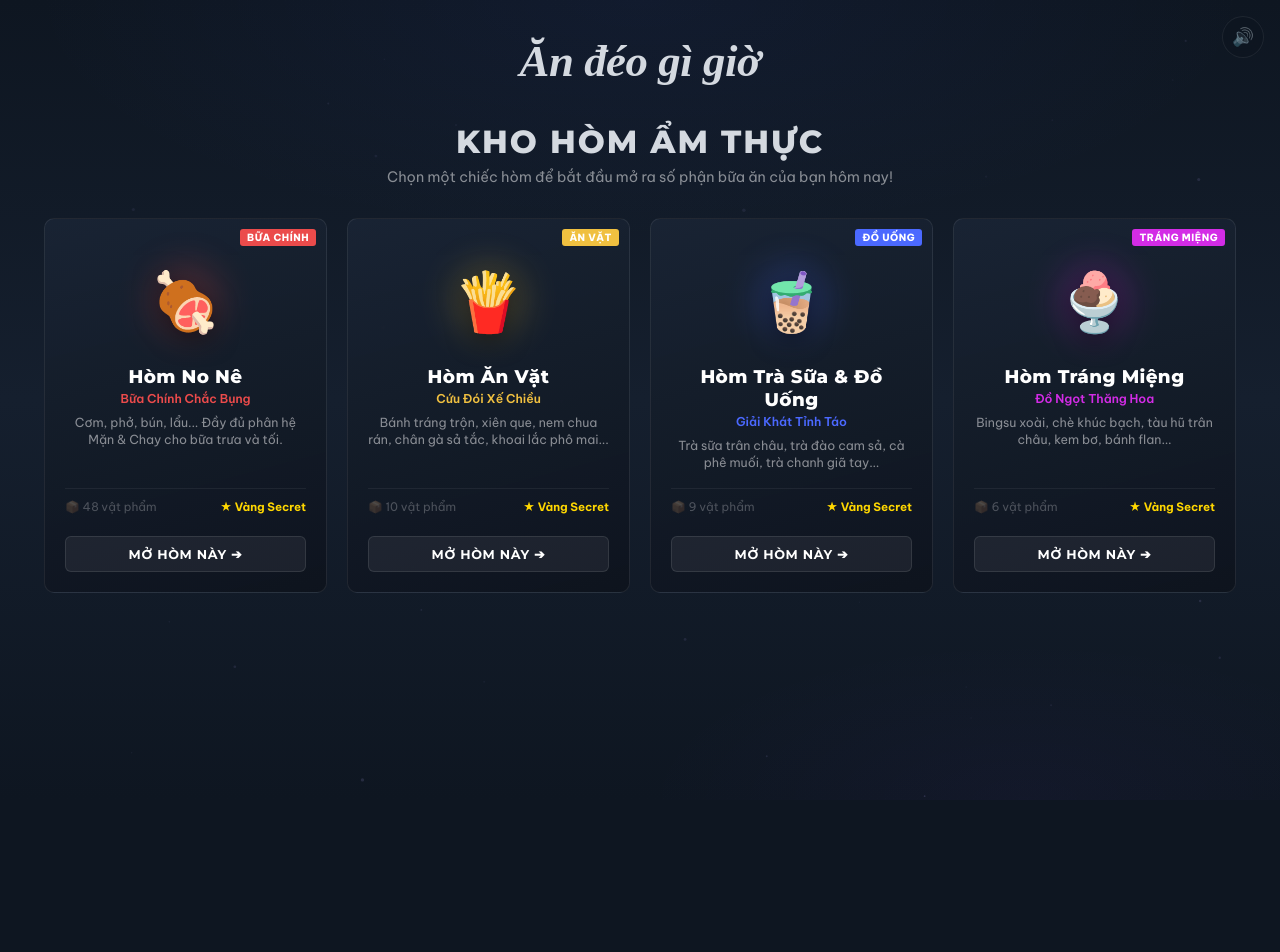
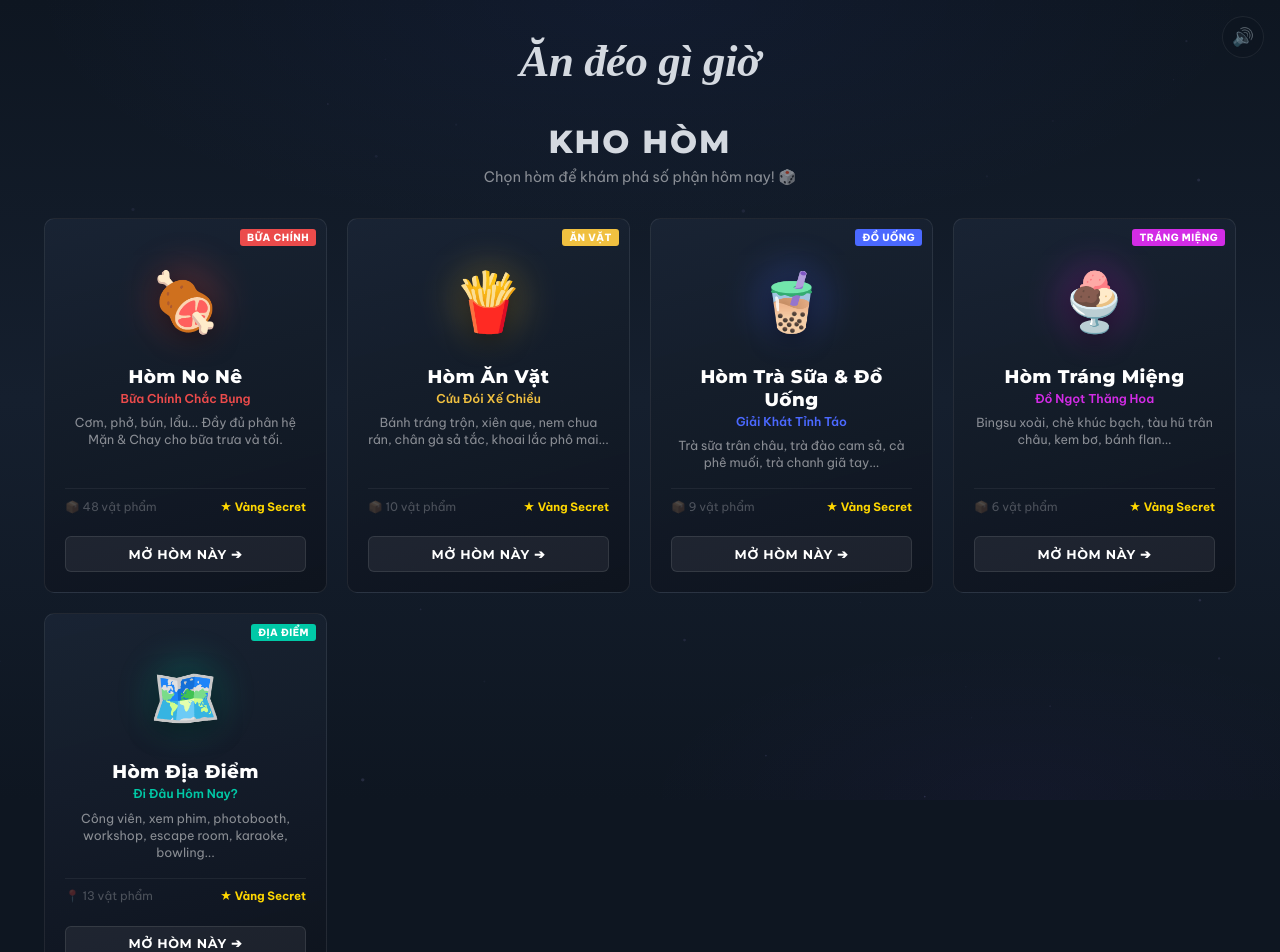
Before and after one commit to 2imBenne/FoodPicker-AnDeoGiGio, a React (Vite) app: page / in a window 1280 px wide. Shown: the top 952 px of the page. Before the commit the page ends 800 px from the top, so only its background shows below. Built offline with nearby package versions, Linux system fonts and the light colour scheme; no server answers; a web font is replaced by a local one.

Commit message:
feat: Add Places Case - Hom Dia Diem with 13 locations + 2 Secret Gold

```diff
--- a/src/App.jsx
+++ b/src/App.jsx
@@ -6,6 +6,7 @@ import {
   SNACK_FOODS,
   DRINK_FOODS,
   DESSERT_FOODS,
+  PLACES_DATA,
 } from './data/foods';
 import { soundEngine } from './utils/sound';
 import CaseSelector from './components/CaseSelector';
@@ -48,11 +49,12 @@ export default function App() {
     return CASES_CONFIG.find(c => c.id === selectedCaseId) || CASES_CONFIG[0];
   }, [selectedCaseId]);
 
-  // Lấy danh sách món ăn cho Case đang mở
+  // Lấy danh sách vật phẩm (món ăn hoặc địa điểm) cho Case đang mở
   const foods = useMemo(() => {
     if (selectedCaseId === 'snacks') return SNACK_FOODS;
     if (selectedCaseId === 'drinks') return DRINK_FOODS;
     if (selectedCaseId === 'desserts') return DESSERT_FOODS;
+    if (selectedCaseId === 'places') return PLACES_DATA;
     return isVeg ? VEG_FOODS : MEAT_FOODS;
   }, [selectedCaseId, isVeg]);
 
--- a/src/components/CaseSelector.jsx
+++ b/src/components/CaseSelector.jsx
@@ -1,4 +1,4 @@
-import { CASES_CONFIG, MEAT_FOODS, VEG_FOODS, SNACK_FOODS, DRINK_FOODS, DESSERT_FOODS } from '../data/foods';
+import { CASES_CONFIG, MEAT_FOODS, VEG_FOODS, SNACK_FOODS, DRINK_FOODS, DESSERT_FOODS, PLACES_DATA } from '../data/foods';
 
 /**
  * CaseSelector — Màn hình Kho Hòm CS2 (Case Armory)
@@ -11,6 +11,7 @@ export default function CaseSelector({ onSelectCase }) {
       case 'snacks': return SNACK_FOODS.length;
       case 'drinks': return DRINK_FOODS.length;
       case 'desserts': return DESSERT_FOODS.length;
+      case 'places': return PLACES_DATA.length;
       default: return 0;
     }
   };
@@ -18,9 +19,9 @@ export default function CaseSelector({ onSelectCase }) {
   return (
     <section className="case-selector">
       <div className="case-selector__header">
-        <h2 className="case-selector__title">KHO HÒM ẨM THỰC</h2>
+        <h2 className="case-selector__title">KHO HÒM</h2>
         <p className="case-selector__subtitle">
-          Chọn một chiếc hòm để bắt đầu mở ra số phận bữa ăn của bạn hôm nay!
+          Chọn hòm để khám phá số phận hôm nay! 🎲
         </p>
       </div>
 
@@ -51,7 +52,7 @@ export default function CaseSelector({ onSelectCase }) {
 
               <div className="case-card__footer">
                 <span className="case-card__count">
-                  📦 {count} vật phẩm
+                  {c.id === 'places' ? '📍' : '📦'} {count} vật phẩm
                 </span>
                 <span className="case-card__gold-tag">
                   ★ Vàng Secret
--- a/src/components/ItemGallery.jsx
+++ b/src/components/ItemGallery.jsx
@@ -1,37 +1,52 @@
 import { RARITY_COLORS, formatPrice } from '../data/foods';
 
 /**
- * ItemGallery — "Vật phẩm trong hòm"
- * Hiển thị dạng lưới (Grid) 10 cột chuẩn CS2 như hình ảnh yêu cầu
+ * ItemGallery — Lưới vật phẩm trong hòm (CS2 Grid)
+ * Hỗ trợ cả Food và Place items
  */
 export default function ItemGallery({ foods }) {
+  const isPlaceCase = foods.length > 0 && !!foods[0].isPlace;
+  const galleryTitle = isPlaceCase ? 'Địa điểm trong hòm' : 'Vật phẩm trong hòm';
+  const goldCardName = isPlaceCase ? '★ Bí Ẩn Secret' : '★ Món Siêu Hiếm';
+  const goldCardSub = isPlaceCase ? '★ Vàng Secret' : '★ Vàng Secret';
+
   return (
     <section className="gallery">
       <div className="gallery__header">
-        <h3 className="gallery__title">Vật phẩm trong hòm</h3>
+        <h3 className="gallery__title">{galleryTitle}</h3>
       </div>
 
       <div className="gallery__grid">
         {foods.map((item, i) => {
           const rarityColor = RARITY_COLORS[item.rarity] || RARITY_COLORS.blue;
+          const priceDisplay = item.price === 0
+            ? 'Miễn phí'
+            : `~${formatPrice(item.price)}`;
+          const titleAttr = item.price === 0
+            ? `${item.name} — Miễn phí`
+            : `${item.name} — ~${formatPrice(item.price)}`;
           return (
             <div
               className="gallery__card"
               key={`${item.name}-${i}`}
-              title={`${item.name} — ~${formatPrice(item.price)}`}
+              title={titleAttr}
             >
               <div className="gallery__card-img-wrap">
+                {item.vibe && isPlaceCase ? (
+                  <span className="gallery__card-vibe">{item.vibe}</span>
+                ) : (
                   <img
                     src={item.image}
                     alt={item.name}
                     className="gallery__card-img"
                     loading="lazy"
                   />
+                )}
               </div>
 
               <div className="gallery__card-info">
                 <span className="gallery__card-name">{item.name}</span>
-                <span className="gallery__card-price">~{formatPrice(item.price)}</span>
+                <span className="gallery__card-price">{priceDisplay}</span>
               </div>
 
               <div
@@ -42,18 +57,18 @@ export default function ItemGallery({ foods }) {
           );
         })}
 
-        {/* Thẻ Vàng Secret đặc trưng trong hòm CS2 */}
+        {/* Thẻ Vàng Secret đặc trưng */}
         <div
           className="gallery__card gallery__card--gold"
-          title="★ Món Siêu Hiếm (Vàng Secret) ★"
+          title={`★ ${isPlaceCase ? 'Địa Điểm Bí Ẩn (Vàng Secret)' : 'Món Siêu Hiếm (Vàng Secret)'} ★`}
         >
           <div className="gallery__card-img-wrap gallery__card-img-wrap--gold">
-            <span className="gallery__gold-crown">👑</span>
+            <span className="gallery__gold-crown">{isPlaceCase ? '🗺️' : '👑'}</span>
           </div>
 
           <div className="gallery__card-info">
-            <span className="gallery__card-name gallery__card-name--gold">★ Món Siêu Hiếm</span>
-            <span className="gallery__card-price gallery__card-price--gold">★ Vàng Secret</span>
+            <span className="gallery__card-name gallery__card-name--gold">{goldCardName}</span>
+            <span className="gallery__card-price gallery__card-price--gold">{goldCardSub}</span>
           </div>
 
           <div
--- a/src/components/ResultModal.jsx
+++ b/src/components/ResultModal.jsx
@@ -3,23 +3,36 @@ import { RARITY_COLORS, formatPrice } from '../data/foods';
 /**
  * Result Modal — Hiển thị sau khi quay xong
  * Hỗ trợ phong cách VÀNG SECRET đặc biệt như mở ra Dao/Găng trong CS2
+ * Tự động phát hiện isPlace để hiển thị đúng label cho địa điểm vs món ăn
  */
 export default function ResultModal({ item, onContinue, onFindRestaurant, userCoords = null }) {
   const isGold = item.isSpecialGold || item.rarity === 'gold';
+  const isPlace = !!item.isPlace;
   const rarityColor = RARITY_COLORS[item.rarity] || (isGold ? '#f0c040' : RARITY_COLORS.blue);
 
-  // Tạo URL Google Maps ưu tiên quán gần nhất kết hợp toạ độ GPS chính xác
+  // Tạo URL Google Maps: địa điểm không cần prefix "quán", dùng trực tiếp search term
   const cleanName = item.search || item.name.replace(/[★*]/g, '').trim();
-  const queryStr = encodeURIComponent(`quán ${cleanName} gần nhất`);
+  const queryStr = isPlace
+    ? encodeURIComponent(`${cleanName} gần đây`)
+    : encodeURIComponent(`quán ${cleanName} gần nhất`);
 
   let mapsUrl;
   if (userCoords?.lat && userCoords?.lng) {
-    // Nếu có toạ độ GPS: đưa tâm bản đồ trực tiếp vào toạ độ người dùng để Maps ưu tiên quán sát cạnh
     mapsUrl = `https://www.google.com/maps/search/${queryStr}/@${userCoords.lat},${userCoords.lng},15z`;
   } else {
-    // Dự phòng khi chưa cấp quyền vị trí
     mapsUrl = `https://www.google.com/maps/search/?api=1&query=${queryStr}`;
   }
+
+  // Labels phân biệt food vs place
+  const itemLabel = isPlace ? 'ĐỊA ĐIỂM GỢI Ý' : 'VẬT PHẨM MỚI';
+  const goldLabel = isPlace ? '🗺️ BẠN ĐÃ MỞ TRÚNG ĐỊA ĐIỂM BÍ ẨN! 🗺️' : '👑 BẠN ĐÃ MỞ TRÚNG VÀNG SECRET! 👑';
+  const priceLabel = isPlace ? 'Chi phí tham khảo' : 'Giá tham khảo';
+  const findBtnText = isPlace
+    ? (isGold ? 'TÌM ĐỊA ĐIỂM BÍ ẨN ↗' : 'TÌM ĐỊA ĐIỂM TRÊN MAPS ↗')
+    : (isGold ? 'TÌM QUÁN GẦN NHẤT (VIP) ↗' : 'TÌM QUÁN GẦN NHẤT ↗');
+  const mapsHint = isPlace
+    ? '📍 Bản đồ đã khoanh vùng địa điểm gần bạn nhất. Đi nào!'
+    : '📍 Bản đồ đã khoanh vùng toạ độ gần bạn nhất. Bấm "Sắp xếp theo" trên Google Maps nếu muốn lọc chuẩn từng mét!';
 
   return (
     <div className={`result-overlay ${isGold ? 'result-overlay--gold' : ''}`} onClick={onContinue}>
@@ -31,11 +44,13 @@ export default function ResultModal({ item, onContinue, onFindRestaurant, userCo
           <div className="result-modal__gold-header">
             <span className="result-modal__gold-badge">★ EXCEEDINGLY RARE SPECIAL ITEM ★</span>
             <p className="result-modal__label result-modal__label--gold">
-              👑 BẠN ĐÃ MỞ TRÚNG VÀNG SECRET! 👑
+              {goldLabel}
             </p>
           </div>
         ) : (
-          <p className="result-modal__label">VẬT PHẨM MỚI</p>
+          <p className="result-modal__label">
+            {item.vibe ? `${item.vibe} ${itemLabel}` : itemLabel}
+          </p>
         )}
 
         <h2 className={`result-modal__name ${isGold ? 'result-modal__name--gold' : ''}`}>
@@ -44,12 +59,14 @@ export default function ResultModal({ item, onContinue, onFindRestaurant, userCo
 
         <p className={`result-modal__price ${isGold ? 'result-modal__price--gold' : ''}`}>
           {isGold && <span className="gold-icon-star">★ </span>}
-          Giá tham khảo · ~{formatPrice(item.price)} / người
+          {item.price === 0
+            ? `${priceLabel} · Miễn phí! 🎉`
+            : `${priceLabel} · ~${formatPrice(item.price)} / người`}
         </p>
 
         {isGold && item.quote && (
           <div className="result-modal__gold-quote">
-            <span className="quote-tag">⚠️ CẢNH BÁO VÍ TIỀN:</span>
+            <span className="quote-tag">{isPlace ? '🗺️ THÁM TỬ ĐỊA ĐIỂM:' : '⚠️ CẢNH BÁO VÍ TIỀN:'}</span>
             <p className="quote-text">"{item.quote}"</p>
           </div>
         )}
@@ -76,12 +93,12 @@ export default function ResultModal({ item, onContinue, onFindRestaurant, userCo
             href={mapsUrl}
             target="_blank"
             rel="noopener noreferrer"
-            className={`result-modal__find-btn ${isGold ? 'result-modal__find-btn--gold' : ''}`}
+            className={`result-modal__find-btn ${isGold ? 'result-modal__find-btn--gold' : ''} ${isPlace ? 'result-modal__find-btn--place' : ''}`}
             onClick={(e) => {
               if (onFindRestaurant) onFindRestaurant(e);
             }}
           >
-            {isGold ? 'TÌM QUÁN GẦN NHẤT (VIP) ↗' : 'TÌM QUÁN GẦN NHẤT ↗'}
+            {findBtnText}
           </a>
           <button className="result-modal__continue-btn" onClick={onContinue}>
             TIẾP TỤC
@@ -89,7 +106,7 @@ export default function ResultModal({ item, onContinue, onFindRestaurant, userCo
         </div>
 
         <p className="result-modal__maps-hint">
-          📍 Bản đồ đã khoanh vùng toạ độ gần bạn nhất. Bấm <b>"Sắp xếp theo"</b> trên Google Maps nếu muốn lọc chuẩn từng mét!
+          {mapsHint}
         </p>
       </div>
     </div>
--- a/src/data/foods.js
+++ b/src/data/foods.js
@@ -1,13 +1,15 @@
 /**
- * Food data với image URL từ Unsplash/Pexels (free to use, CDN-backed)
+ * Food & Places data với image URL từ Unsplash/Pexels (free to use, CDN-backed)
  *
  * Mỗi item có:
- * - name: Tên món
+ * - name: Tên món / địa điểm
  * - image: URL ảnh chất lượng cao
- * - price: Giá tham khảo (VNĐ)
+ * - price: Giá / chi phí tham khảo (VNĐ)
  * - search: Từ khóa tìm trên Google Maps
- * - rarity: Màu thanh rarity CS2 (red, blue, purple, pink, gold)
- * - isVeg: true nếu là món chay
+ * - rarity: Màu thanh rarity CS2 (gray, blue, purple, pink, red, gold)
+ * - isVeg: true nếu là món chay (chỉ dùng cho food)
+ * - isPlace: true nếu là địa điểm (dùng để phân biệt trong ResultModal)
+ * - vibe: emoji icon đặc trưng của địa điểm
  */
 
 // Rarity colors giống CS2:
@@ -754,7 +756,161 @@ export const SECRET_GOLD_DESSERTS = [
   },
 ];
 
-/** Danh mục các Hòm trong CS2 Food Picker */
+/**
+ * PLACES_DATA — Địa điểm đi chơi / hẹn hò Gen Z
+ * isPlace: true để ResultModal hiển thị "Tìm Địa Điểm" thay vì "Tìm Quán"
+ */
+export const PLACES_DATA = [
+  {
+    isPlace: true,
+    name: 'Công Viên',
+    image: 'https://images.unsplash.com/photo-1588714477688-cf28a50e94f7?w=400&h=400&fit=crop&auto=format',
+    price: 0,
+    search: 'công viên',
+    rarity: 'gray',
+    vibe: '🌿',
+  },
+  {
+    isPlace: true,
+    name: 'Cà Phê Chill',
+    image: 'https://images.unsplash.com/photo-1501339847302-ac426a4a7cbb?w=400&h=400&fit=crop&auto=format',
+    price: 55000,
+    search: 'quán cà phê view đẹp',
+    rarity: 'gray',
+    vibe: '☕',
+  },
+  {
+    isPlace: true,
+    name: 'Xem Phim Rạp',
+    image: 'https://images.unsplash.com/photo-1489599849927-2ee91cede3ba?w=400&h=400&fit=crop&auto=format',
+    price: 120000,
+    search: 'rạp chiếu phim',
+    rarity: 'blue',
+    vibe: '🎬',
+  },
+  {
+    isPlace: true,
+    name: 'Trung Tâm Thương Mại',
+    image: 'https://images.unsplash.com/photo-1555529669-e69e7aa0ba9a?w=400&h=400&fit=crop&auto=format',
+    price: 0,
+    search: 'trung tâm thương mại',
+    rarity: 'blue',
+    vibe: '🛍️',
+  },
+  {
+    isPlace: true,
+    name: 'Photobooth',
+    image: 'https://images.unsplash.com/photo-1631729371254-42c2892f0e6e?w=400&h=400&fit=crop&auto=format',
+    price: 50000,
+    search: 'photobooth',
+    rarity: 'blue',
+    vibe: '📸',
+  },
+  {
+    isPlace: true,
+    name: 'Thư Viện / Đọc Sách',
+    image: 'https://images.unsplash.com/photo-1521587760476-6c12a4b040da?w=400&h=400&fit=crop&auto=format',
+    price: 0,
+    search: 'thư viện',
+    rarity: 'blue',
+    vibe: '📚',
+  },
+  {
+    isPlace: true,
+    name: 'Workshop Thủ Công',
+    image: 'https://images.unsplash.com/photo-1556909114-f6e7ad7d3136?w=400&h=400&fit=crop&auto=format',
+    price: 250000,
+    search: 'workshop làm đồ thủ công',
+    rarity: 'purple',
+    vibe: '🎨',
+  },
+  {
+    isPlace: true,
+    name: 'Tô Tượng / Sơn Đất Nung',
+    image: 'https://images.unsplash.com/photo-1565193566173-7a0ee3dbe261?w=400&h=400&fit=crop&auto=format',
+    price: 200000,
+    search: 'tô tượng sơn đất nung',
+    rarity: 'purple',
+    vibe: '🏺',
+  },
+  {
+    isPlace: true,
+    name: 'Escape Room',
+    image: 'https://images.unsplash.com/photo-1588421357574-87938a86fa28?w=400&h=400&fit=crop&auto=format',
+    price: 280000,
+    search: 'escape room',
+    rarity: 'purple',
+    vibe: '🔐',
+  },
+  {
+    isPlace: true,
+    name: 'Karaoke',
+    image: 'https://images.unsplash.com/photo-1516450360452-9312f5e86fc7?w=400&h=400&fit=crop&auto=format',
+    price: 200000,
+    search: 'karaoke',
+    rarity: 'pink',
+    vibe: '🎤',
+  },
+  {
+    isPlace: true,
+    name: 'Bowling / Billiards',
+    image: 'https://images.unsplash.com/photo-1593766788306-28561086694e?w=400&h=400&fit=crop&auto=format',
+    price: 150000,
+    search: 'bowling billiards',
+    rarity: 'pink',
+    vibe: '🎳',
+  },
+  {
+    isPlace: true,
+    name: 'Picnic Ngoài Trời',
+    image: 'https://images.unsplash.com/photo-1526401485004-46910ecc8e51?w=400&h=400&fit=crop&auto=format',
+    price: 100000,
+    search: 'địa điểm picnic',
+    rarity: 'red',
+    vibe: '🧺',
+  },
+  {
+    isPlace: true,
+    name: 'Công Viên Nước / Khu Vui Chơi',
+    image: 'https://images.unsplash.com/photo-1600166898405-da9535204843?w=400&h=400&fit=crop&auto=format',
+    price: 350000,
+    search: 'công viên nước khu vui chơi giải trí',
+    rarity: 'red',
+    vibe: '🎡',
+  },
+];
+
+/**
+ * SECRET_GOLD_PLACES — Địa điểm Vàng Secret siêu hiếm: Du lịch bí ẩn!
+ */
+export const SECRET_GOLD_PLACES = [
+  {
+    isPlace: true,
+    isSpecialGold: true,
+    name: '★ Du Lịch Bí Ẩn 1 Ngày ★',
+    image: 'https://images.unsplash.com/photo-1488646953014-85cb44e25828?w=500&h=500&fit=crop&auto=format',
+    price: 1500000,
+    search: 'địa điểm du lịch gần thành phố',
+    rarity: 'gold',
+    vibe: '✈️',
+    quote: 'Cứ đi đi, đừng nghĩ nhiều! Một ngày phiêu lưu bí ẩn đang chờ đón!',
+    tier: '★ EXCEEDINGLY RARE SPECIAL ITEM ★',
+  },
+  {
+    isPlace: true,
+    isSpecialGold: true,
+    name: '★ Glamping / Cắm Trại Sang Chảnh ★',
+    image: 'https://images.unsplash.com/photo-1504280390367-361c6d9f38f4?w=500&h=500&fit=crop&auto=format',
+    price: 2000000,
+    search: 'glamping cắm trại sang trọng',
+    rarity: 'gold',
+    vibe: '⛺',
+    quote: 'Giữa thiên nhiên hùng vĩ, dưới bầu trời sao — trải nghiệm đỉnh cao chờ bạn!',
+    tier: '★ EXCEEDINGLY RARE SPECIAL ITEM ★',
+  },
+];
+
+/** Danh mục tất cả các Hòm */
 export const CASES_CONFIG = [
   {
     id: 'main',
@@ -796,9 +952,19 @@ export const CASES_CONFIG = [
     color: '#d32ce6',
     hasVegToggle: false,
   },
+  {
+    id: 'places',
+    name: 'Hòm Địa Điểm',
+    subtitle: 'Đi Đâu Hôm Nay?',
+    desc: 'Công viên, xem phim, photobooth, workshop, escape room, karaoke, bowling...',
+    icon: '🗺️',
+    badge: 'ĐỊA ĐIỂM',
+    color: '#00c9a7',
+    hasVegToggle: false,
+  },
 ];
 
-/** Lấy ngẫu nhiên 1 món Vàng Secret theo Case và chế độ Chay */
+/** Lấy ngẫu nhiên 1 vật phẩm Vàng Secret theo Case và chế độ Chay */
 export function getRandomSecretGold(caseId = 'main', isVeg = false) {
   let pool;
   if (caseId === 'snacks') {
@@ -807,6 +973,8 @@ export function getRandomSecretGold(caseId = 'main', isVeg = false) {
     pool = SECRET_GOLD_DRINKS;
   } else if (caseId === 'desserts') {
     pool = SECRET_GOLD_DESSERTS;
+  } else if (caseId === 'places') {
+    pool = SECRET_GOLD_PLACES;
   } else {
     pool = isVeg ? SECRET_GOLD_VEG : SECRET_GOLD_MEAT;
   }
--- a/src/index.css
+++ b/src/index.css
@@ -552,6 +552,17 @@ body::before {
   animation: pulse 2s infinite ease-in-out;
 }
 
+/* Emoji vibe icon cho Place items trong gallery */
+.gallery__card-vibe {
+  font-size: 1.9rem;
+  line-height: 1;
+  filter: drop-shadow(0 2px 6px rgba(0, 0, 0, 0.5));
+  transition: transform 0.25s ease;
+}
+.gallery__card:hover .gallery__card-vibe {
+  transform: scale(1.15);
+}
+
 .gallery__card-name--gold {
   color: #ffd700 !important;
   font-weight: 700;
@@ -837,6 +848,18 @@ body::before {
   background: linear-gradient(135deg, #ffe066 0%, #ffa500 100%) !important;
   box-shadow: 0 0 30px rgba(255, 215, 0, 0.8) !important;
   transform: translateY(-2px);
+}
+
+/* Place case button — Màu mint Gen Z (#00c9a7) */
+.result-modal__find-btn--place {
+  background: rgba(0, 201, 167, 0.15) !important;
+  border-color: #00c9a7 !important;
+  color: #00c9a7 !important;
+}
+.result-modal__find-btn--place:hover {
+  background: rgba(0, 201, 167, 0.3) !important;
+  box-shadow: 0 0 16px rgba(0, 201, 167, 0.35) !important;
+  color: #fff !important;
 }
 
 /* ============================================
```
Lines whose indentation alone changed are shown as unchanged.
